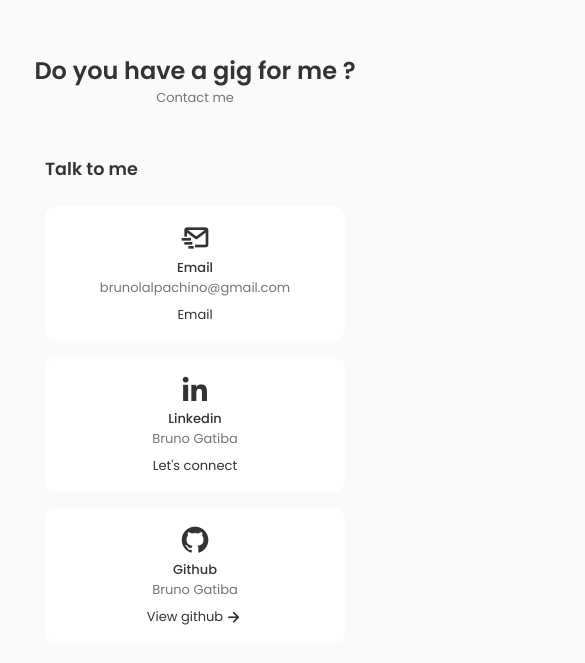
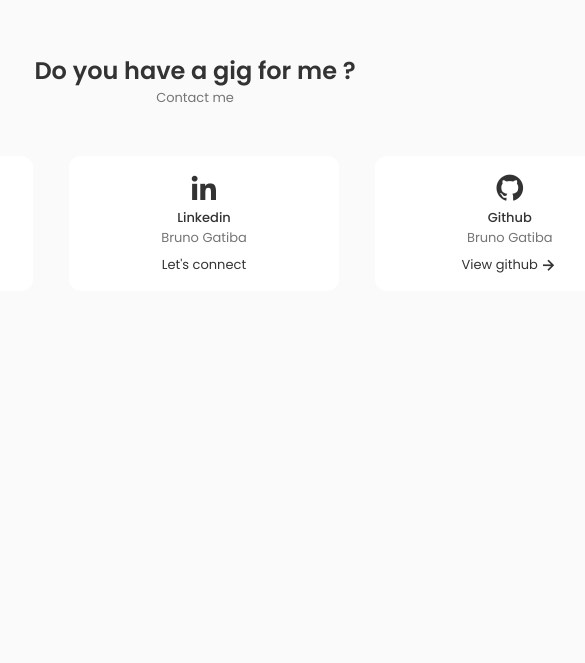
Before and after one commit to ch1n069/Portfolio, a React (Create React App) app: page / in a window 390 px wide. Shown: the part 4201-4864 px from the top of the page, 585 px wide, since content can reach past the window. After the commit the page ends 4604 px from the top, so only its background shows below. Built offline with nearby package versions, Linux system fonts and the light colour scheme.

Commit message:
adding of breakpoints

```diff
--- a/src/components/contact/Contact.css
+++ b/src/components/contact/Contact.css
@@ -4,15 +4,18 @@
 }
 
 .contact__info {
-    display: grid;
-    row-gap: 1rem;
+    display: flex;
+    gap: 4%;
+    align-items: center;
     grid-template-columns: 300px;
+    margin-left: 2%;
 }
 
 .contact__card {
     background-color: var(--container-color);
     border: 1 px solid rgba(0, 0, 0, 0.1);
     padding: 1rem;
+    width: 300px;
     border-radius: 0.75rem;
     text-align: center;
 }
@@ -48,3 +51,23 @@
     color: var(--title-color);
     margin-bottom: var(--mb-0-25);
 }
+
+
+/*=============== BREAKPOINTS ===============*/
+
+
+/* For large devices */
+
+@media screen and (max-width: 992px) {}
+
+
+/* For medium devices */
+
+@media screen and (max-width: 768px) {}
+
+@media screen and (max-width: 576px) {}
+
+
+/* For small devices */
+
+@media screen and (max-width: 350px) {}
--- a/src/components/contact/Contact.js
+++ b/src/components/contact/Contact.js
@@ -7,9 +7,9 @@ const Contact = () => {
       <span className="section__subtitle">Contact me </span>
 
       <div className="contact__container container grid">
-        <div className="contact__content">
+        {/* <div className="contact__content">
           <h3 className="contact__title">Talk to me</h3>
-        </div>
+        </div> */}
         <div className="contact__info">
           {/* <div className="contact__card">
             <i className="bx contact__card-icon"></i>
```
